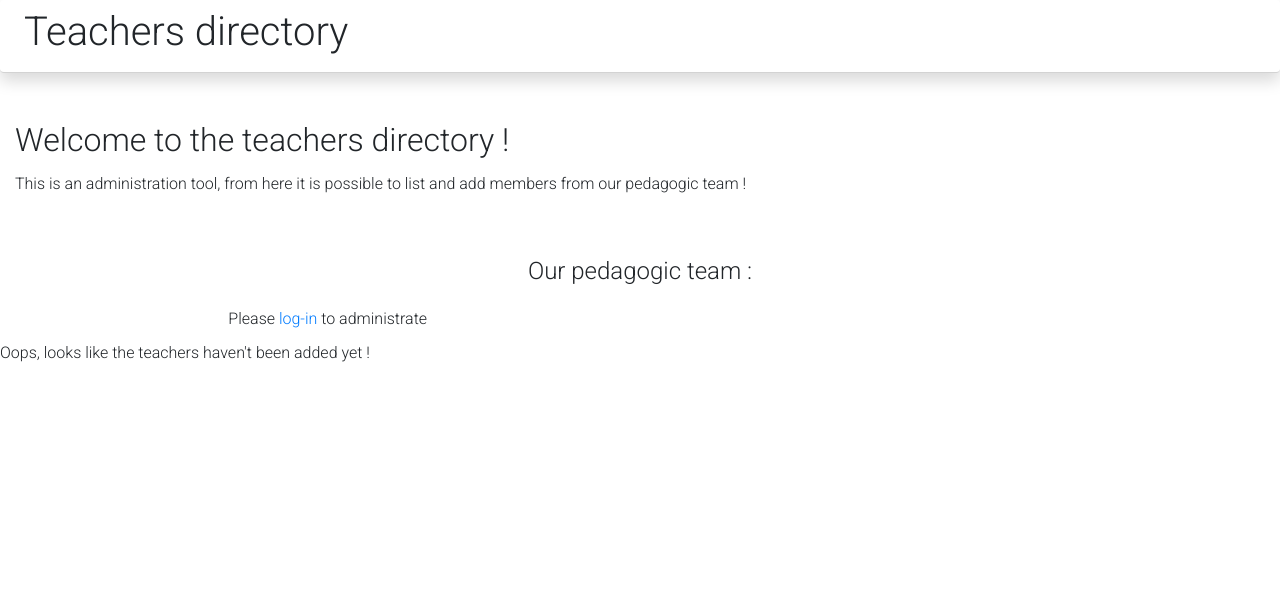
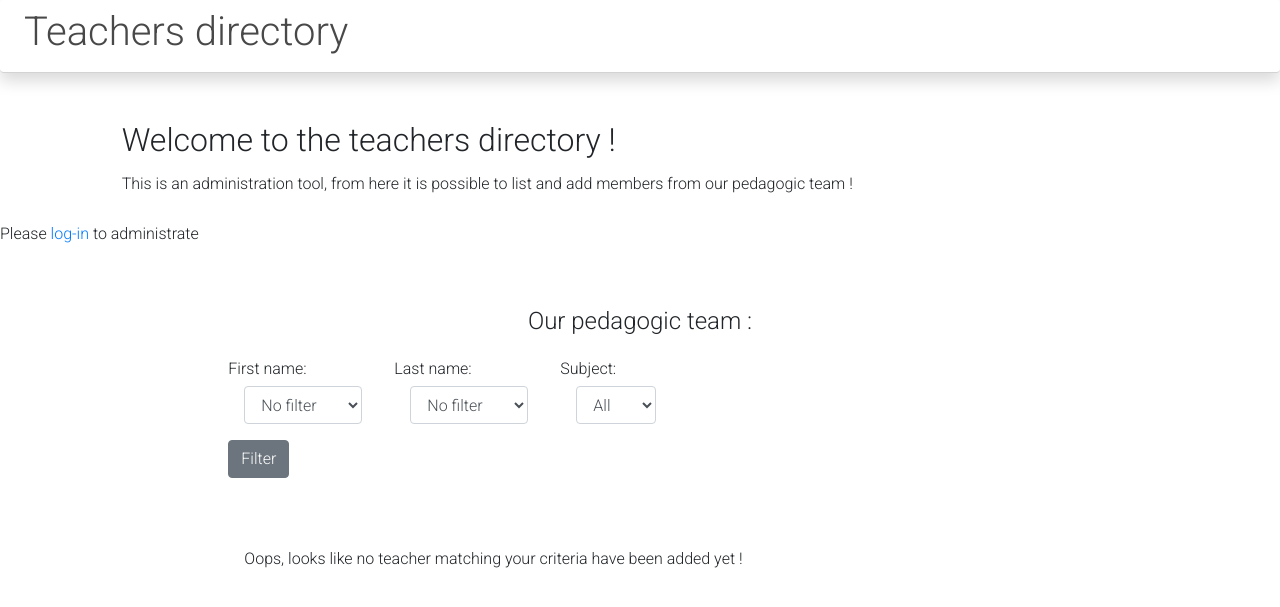
Before and after one commit to Dave-Lopper/django_teachers_directory, a Django app: page /directory/ in a window 1280 px wide. Shown: the top 607 px of the page. Run offline with Django 3.2, Linux system fonts and the light colour scheme; data that the repository does not hold is empty; some libraries are stand-ins or nearby versions.

Commit message:
Teachers filtering feature

```diff
--- /dev/null
+++ b/directory/forms/__init__.py
@@ -0,0 +1,4 @@
+from .filter_teacher_form import FilterTeacherForm
+from .register_form import RegisterForm
+
+__all__ = ['FilterTeacherForm', 'RegisterForm']
--- /dev/null
+++ b/directory/forms/filter_teacher_form.py
@@ -0,0 +1,36 @@
+import string
+
+from django import forms
+
+from ..models import Subject
+
+alphabet = list(string.ascii_lowercase)
+choices_alphabet = list(map(lambda x: (x, x), alphabet))
+choices_subject = list(
+    map(lambda x: (x.id, x.name), Subject.objects.all())
+)
+choices_subject.insert(0, (0, "All"))
+choices_alphabet.insert(0, ("all", "No filter"))
+
+
+class FilterTeacherForm(forms.Form):
+    first_name = forms.ChoiceField(
+        choices=choices_alphabet,
+        widget=forms.Select(attrs={"class": "ml-3 form-control"})
+    )
+
+    last_name = forms.ChoiceField(
+        choices=choices_alphabet,
+        widget=forms.Select(attrs={"class": "ml-3 form-control"})
+    )
+
+    subject = forms.ChoiceField(
+        choices=choices_subject,
+        widget=forms.Select(
+            attrs={"class": "ml-3 form-control"}
+        ),
+        required=False
+    )
+
+    class Meta:
+        fields = ["first_name", "last_name", "subject", ]
--- a/directory/static/css/style.css
+++ b/directory/static/css/style.css
@@ -22,3 +22,14 @@ img.avatar-large {
     margin-right: 35px;
     border-radius: 50%;
 }
+
+ul.subject_checkboxs {
+    list-style: none;
+}
+
+a.header-title {
+    color: #484848;
+}
+a.header-title:hover {
+    text-decoration: none;
+}
--- a/directory/templates/index.html
+++ b/directory/templates/index.html
@@ -4,24 +4,48 @@
 
 {% block content %}
 <div class="row">
-    <main class="col-10">
+    <main class="col-8 offset-1">
         <h2>Welcome to the teachers directory !</h2>
         <p class="mt-3">This is an administration tool, from here it is possible
             to list and add members from our pedagogic team !</p>
     </main>
 </div>
 <div class="row">
+    {% if user.is_authenticated %}
+    <p class="mt-3 mb-3">Welcome {{ user.username }}</p>
+    {% else %}
+    <p class="mt-3 mb-3">
+        Please <a href="{% url 'directory:signup' %}">log-in</a>
+        to administrate
+    </p>
+    {% endif %}
+</div>
+<div class="row">
     <div class="col-8 offset-2">
         <h4 class="w-100 text-center mt-5 mb-4">Our pedagogic team :</h4>
-        {% if user.is_authenticated %}
-        <p>Welcome {{ user.username }}</p>
-        {% else %}
-        <p>Please <a href="{% url 'directory:signup' %}">log-in</a> to
-            administrate</p>
-        {% endif %}
     </div>
 </div>
 <div class="row">
+    <form method="post" class="col-8 offset-2">
+        <div class="d-flex flex-row align-items-bottom">
+            {% csrf_token %}
+            {% for field in form %}
+            <div class="form-group mr-5">
+                {{ field.label_tag }}
+                {{ field }}
+                {% if field.help_text %}
+                <small style="color: grey">{{ field.help_text }}</small>
+                {% endif %}
+                {% for error in field.errors %}
+                <div class="alert alert-danger mt-3" role="alert">{{ error }}</div>
+                {% endfor %}
+            </div>
+            {% endfor %}
+        </div>
+        <button type="submit" class="btn btn-secondary">Filter</button>
+    </form>
+</div>
+<div class="row mt-5 mb-5 p-4">
     {% if teachers|length > 0 %}
     {% for teacher in teachers %}
     <a href="{% url 'directory:teacher' teacher.id %}" class="col-3 ml-4">
@@ -36,13 +60,16 @@
                     alt="{{ teacher.first_name }} {{ teacher.last_name }},
                     member of our pedagogic team"
                     title="{{ teacher.first_name }} {{ teacher.last_name }},
-                    member of our pedagogic team" class="avatar-thumbnail" />
+                    member of our pedagogic team" class="avatar-thumbnail"
+                    />
             </div>
         </div>
     </a>
     {% endfor %}
     {% else %}
-    <p>Oops, looks like the teachers haven&apos;t been added yet !</p>
+    <p class="col-8 offset-2">
+        Oops, looks like no teacher matching your criteria have been added yet !
+    </p>
     {% endif %}
 </div>
 {% endblock %}
--- a/directory/templates/layout.html
+++ b/directory/templates/layout.html
@@ -34,7 +34,9 @@
     <body>
         <header class="w-100 d-flex justify-content-between shadow p-2 mb-5
             bg-white rounded">
-            <h1 class="ml-3">Teachers directory</h1>
+            <a href="{% url 'directory:index' %}" class="header-title"><h1
+                    class="ml-3">Teachers
+                    directory</h1></a>
         </header>
 
         <div id="content" class="container-fluid">
--- a/directory/views.py
+++ b/directory/views.py
@@ -1,15 +1,34 @@
 from django.contrib.auth import login, authenticate
-from django.contrib.auth.forms import UserCreationForm
-from django.http import HttpResponse
 from django.shortcuts import get_object_or_404, render, redirect
 
-from .forms import RegisterForm
+from .forms import RegisterForm, FilterTeacherForm
 from .models import Subject, Teacher
 
 
 def index(request):
+    if request.method == 'POST':
+        form = FilterTeacherForm(request.POST)
+        if form.is_valid():
+            first_name = form.cleaned_data.get('first_name')
+            last_name = form.cleaned_data.get('last_name')
+            subject = form.cleaned_data.get('subject')
+            teachers = Teacher.objects
+            if subject != 0:
+                teachers = teachers.filter(subjects__id=subject)
+            if first_name != 'all':
+                teachers = teachers.filter(first_name__startswith=first_name)
+            if last_name != 'all':
+                teachers = teachers.filter(last_name__startswith=last_name)
+
+            return render(
+                request,
+                "index.html",
+                {"teachers": teachers.all(), "form": form}
+            )
+
+    form = FilterTeacherForm()
     teachers = Teacher.objects.all()
-    return render(request, "index.html", {"teachers": teachers})
+    return render(request, "index.html", {"teachers": teachers, "form": form})
 
 
 def teacher(request, teacher_id):
--- a/teachers_directory/settings.py
+++ b/teachers_directory/settings.py
@@ -1,3 +1,4 @@
+# flake8: noqa:E501
 """
 Django settings for teachers_directory project.
 
```
Also changed, not shown: directory/models.py (+4 -5 lines), directory/forms/register_form.py (renamed from directory/forms.py), 1 other file.
